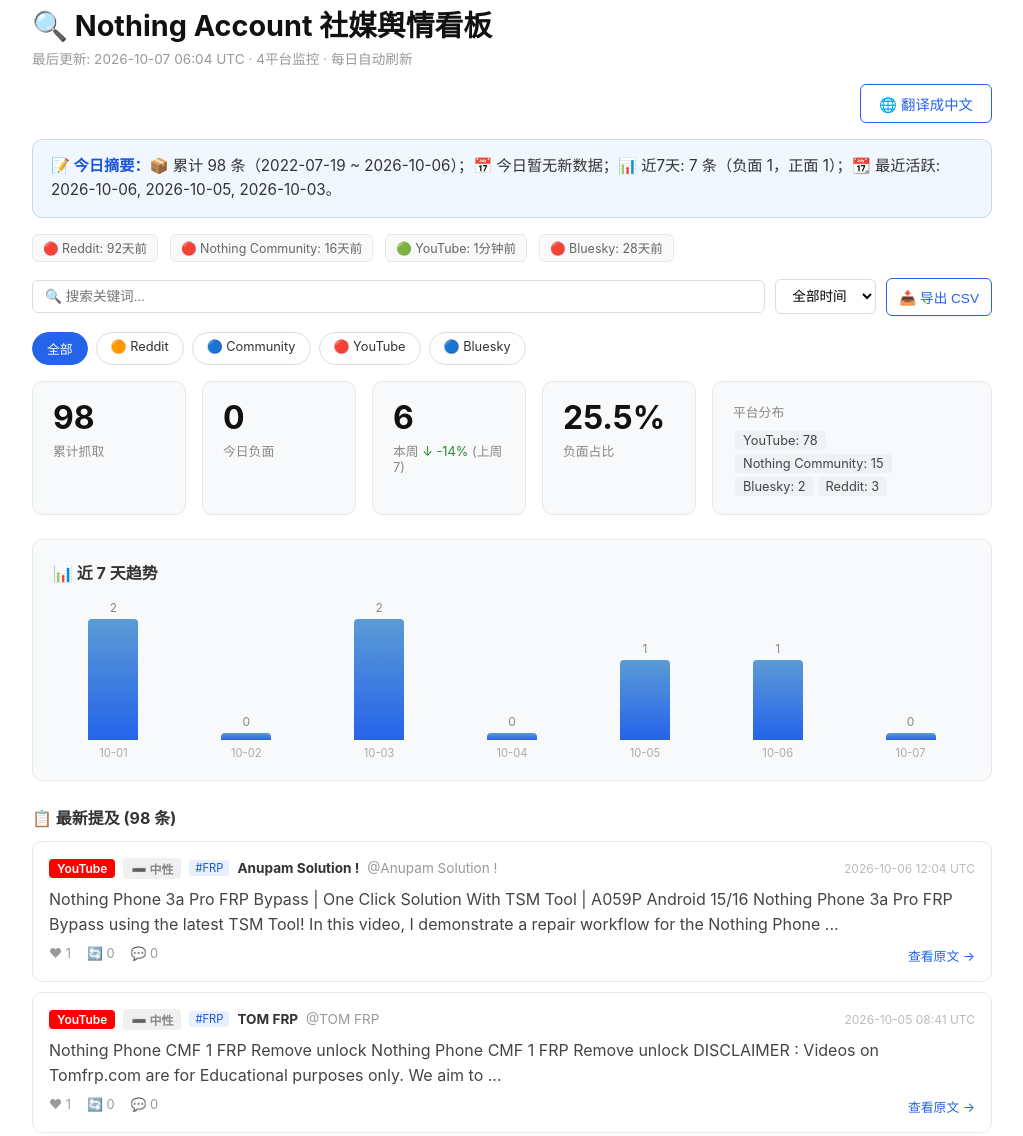
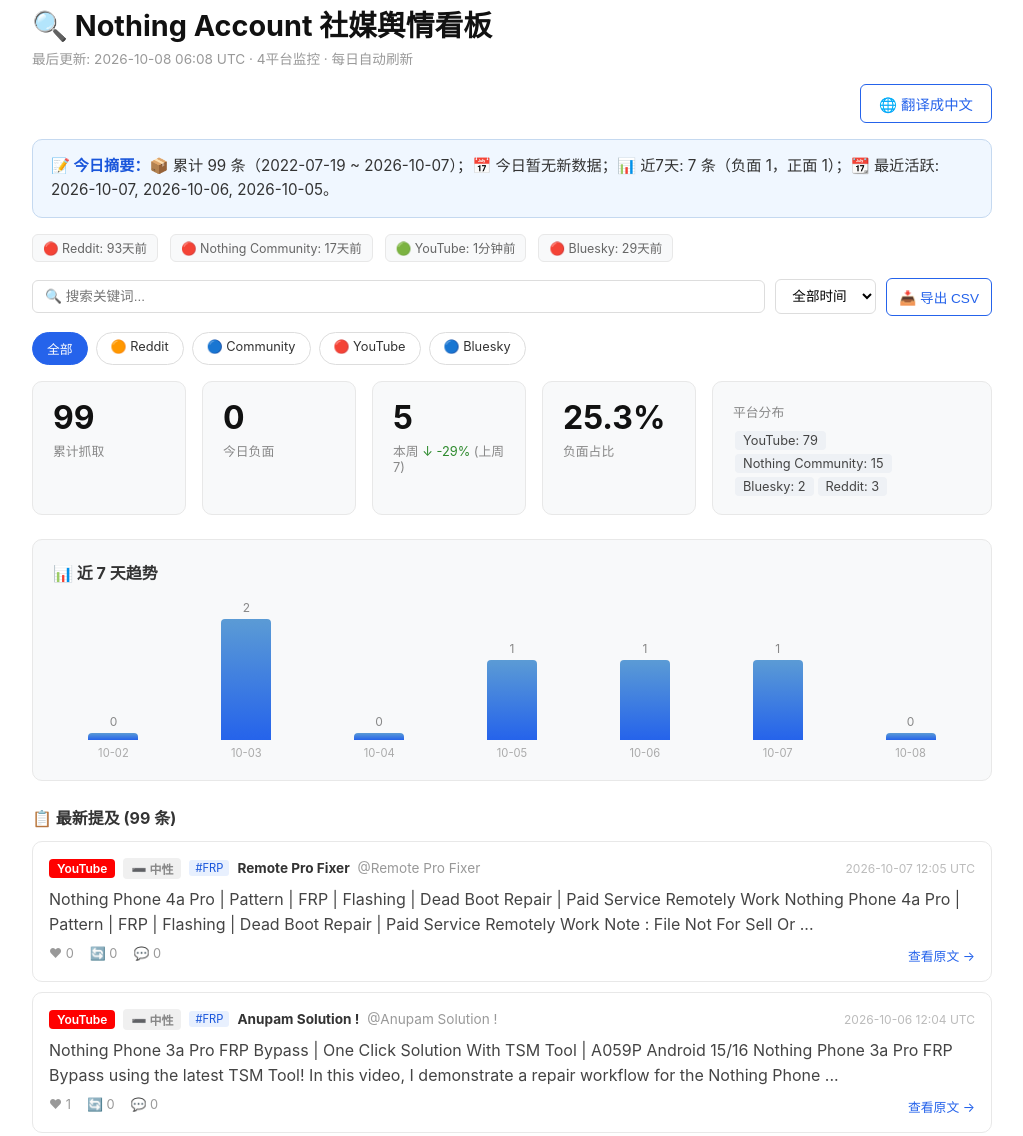
Before and after one commit to janeyan-a11y/nothing-account-monitor, a plain HTML site: page index.html in a window 1280 px wide. Shown: the part 21-1157 px from the top of the page, without its empty margins (128-1151 px from the left). Drawn offline with Linux system fonts and the light colour scheme.

Commit message:
Auto: daily social monitor update [skip ci] b4dc10481cf7fe10e7438a8214ad0c0395cbcab7

```diff
--- a/index.html
+++ b/index.html
@@ -74,10 +74,10 @@
 <body>
 <div class="container">
 <h1>🔍 Nothing Account 社媒舆情看板</h1>
-<div class="subtitle">最后更新: 2026-10-07 06:04 UTC · 4平台监控 · 每日自动刷新</div>
+<div class="subtitle">最后更新: 2026-10-08 06:08 UTC · 4平台监控 · 每日自动刷新</div>
 <div class="translate-bar"><button class="btn-translate" id="btnTranslate" onclick="toggleTranslate()">🌐 翻译成中文</button></div>
-<div class="daily-summary"><strong>📝 今日摘要：</strong>📦 累计 98 条（2022-07-19 ~ 2026-10-06）；📅 今日暂无新数据；📊 近7天: 7 条（负面 1，正面 1）；📆 最近活跃: 2026-10-06, 2026-10-05, 2026-10-03。</div>
-<div class="status-bar"><span class="status-chip">🔴 Reddit: 92天前</span><span class="status-chip">🔴 Nothing Community: 16天前</span><span class="status-chip">🟢 YouTube: 1分钟前</span><span class="status-chip">🔴 Bluesky: 28天前</span></div>
+<div class="daily-summary"><strong>📝 今日摘要：</strong>📦 累计 99 条（2022-07-19 ~ 2026-10-07）；📅 今日暂无新数据；📊 近7天: 7 条（负面 1，正面 1）；📆 最近活跃: 2026-10-07, 2026-10-06, 2026-10-05。</div>
+<div class="status-bar"><span class="status-chip">🔴 Reddit: 93天前</span><span class="status-chip">🔴 Nothing Community: 17天前</span><span class="status-chip">🟢 YouTube: 1分钟前</span><span class="status-chip">🔴 Bluesky: 29天前</span></div>
 <div class="toolbar">
   <input type="text" id="searchInput" placeholder="🔍 搜索关键词..." oninput="applyFilters()">
   <select id="timeFilter" onchange="applyFilters()"><option value="all">全部时间</option><option value="7">近 7 天</option><option value="30">近 30 天</option><option value="1">今天</option></select>
@@ -92,16 +92,31 @@
 </div>
 
 <div class="stats-grid">
-  <div class="stat-card"><div class="number">98</div><div class="label">累计抓取</div></div>
+  <div class="stat-card"><div class="number">99</div><div class="label">累计抓取</div></div>
   <div class="stat-card"><div class="number">0</div><div class="label">今日负面</div></div>
-  <div class="stat-card"><div class="number">6</div><div class="label">本周 <span class="trend-down">↓ -14%</span> (上周 7)</div></div>
-  <div class="stat-card"><div class="number" style="color:#111">25.5%</div><div class="label">负面占比</div></div>
-  <div class="stat-card" style="flex:2;min-width:280px;"><div class="label" style="margin-top:4px;">平台分布</div><div style="margin-top:8px;"><span class="stat-chip pfilter" data-p="YouTube" onclick="filterPlatform('YouTube')">YouTube: 78</span><span class="stat-chip pfilter" data-p="Nothing Community" onclick="filterPlatform('Nothing Community')">Nothing Community: 15</span><span class="stat-chip pfilter" data-p="Bluesky" onclick="filterPlatform('Bluesky')">Bluesky: 2</span><span class="stat-chip pfilter" data-p="Reddit" onclick="filterPlatform('Reddit')">Reddit: 3</span></div></div>
-</div>
-<div class="trend-section"><h3>📊 近 7 天趋势</h3><div class="bar-chart"><div class="bar-col"><div class="bar-value">2</div><div class="bar-fill" style="height:100%"></div><div class="bar-label">10-01</div></div><div class="bar-col"><div class="bar-value">0</div><div class="bar-fill" style="height:4%"></div><div class="bar-label">10-02</div></div><div class="bar-col"><div class="bar-value">2</div><div class="bar-fill" style="height:100%"></div><div class="bar-label">10-03</div></div><div class="bar-col"><div class="bar-value">0</div><div class="bar-fill" style="height:4%"></div><div class="bar-label">10-04</div></div><div class="bar-col"><div class="bar-value">1</div><div class="bar-fill" style="height:50%"></div><div class="bar-label">10-05</div></div><div class="bar-col"><div class="bar-value">1</div><div class="bar-fill" style="height:50%"></div><div class="bar-label">10-06</div></div><div class="bar-col"><div class="bar-value">0</div><div class="bar-fill" style="height:4%"></div><div class="bar-label">10-07</div></div></div></div>
+  <div class="stat-card"><div class="number">5</div><div class="label">本周 <span class="trend-down">↓ -29%</span> (上周 7)</div></div>
+  <div class="stat-card"><div class="number" style="color:#111">25.3%</div><div class="label">负面占比</div></div>
+  <div class="stat-card" style="flex:2;min-width:280px;"><div class="label" style="margin-top:4px;">平台分布</div><div style="margin-top:8px;"><span class="stat-chip pfilter" data-p="YouTube" onclick="filterPlatform('YouTube')">YouTube: 79</span><span class="stat-chip pfilter" data-p="Nothing Community" onclick="filterPlatform('Nothing Community')">Nothing Community: 15</span><span class="stat-chip pfilter" data-p="Bluesky" onclick="filterPlatform('Bluesky')">Bluesky: 2</span><span class="stat-chip pfilter" data-p="Reddit" onclick="filterPlatform('Reddit')">Reddit: 3</span></div></div>
+</div>
+<div class="trend-section"><h3>📊 近 7 天趋势</h3><div class="bar-chart"><div class="bar-col"><div class="bar-value">0</div><div class="bar-fill" style="height:4%"></div><div class="bar-label">10-02</div></div><div class="bar-col"><div class="bar-value">2</div><div class="bar-fill" style="height:100%"></div><div class="bar-label">10-03</div></div><div class="bar-col"><div class="bar-value">0</div><div class="bar-fill" style="height:4%"></div><div class="bar-label">10-04</div></div><div class="bar-col"><div class="bar-value">1</div><div class="bar-fill" style="height:50%"></div><div class="bar-label">10-05</div></div><div class="bar-col"><div class="bar-value">1</div><div class="bar-fill" style="height:50%"></div><div class="bar-label">10-06</div></div><div class="bar-col"><div class="bar-value">1</div><div class="bar-fill" style="height:50%"></div><div class="bar-label">10-07</div></div><div class="bar-col"><div class="bar-value">0</div><div class="bar-fill" style="height:4%"></div><div class="bar-label">10-08</div></div></div></div>
 <div class="mentions-section">
-  <h3>📋 最新提及 (<span id="mentionCount">98</span> 条)</h3>
-  <div class="mention-card" data-platform="YouTube" data-sentiment="neutral" data-date="2026-10-06" data-tags="#FRP">
+  <h3>📋 最新提及 (<span id="mentionCount">99</span> 条)</h3>
+  <div class="mention-card" data-platform="YouTube" data-sentiment="neutral" data-date="2026-10-07" data-tags="#FRP">
+  <div class="mention-header">
+    <span class="platform-badge platform-youtube">YouTube</span>
+    <span class="sent-badge sent-neutral">➖ 中性</span> <span class="topic-tag">#FRP</span>
+    <span class="author"><strong>Remote Pro Fixer</strong> <span class="username">@Remote Pro Fixer</span></span>
+    <span class="time">2026-10-07 12:05 UTC</span>
+  </div>
+  <div class="mention-text">Nothing Phone 4a Pro | Pattern | FRP | Flashing | Dead Boot Repair | Paid Service Remotely Work
+
+Nothing Phone 4a Pro | Pattern | FRP | Flashing | Dead Boot Repair | Paid Service Remotely Work Note : File Not For Sell Or ...</div>
+  <div class="mention-footer">
+    <span>❤ 0</span><span>🔄 0</span><span>💬 0</span>
+    <a href="https://www.youtube.com/watch?v=L2RR7jrAAfc" target="_blank" class="source-link">查看原文 →</a>
+  </div>
+</div>
+<div class="mention-card" data-platform="YouTube" data-sentiment="neutral" data-date="2026-10-06" data-tags="#FRP">
   <div class="mention-header">
     <span class="platform-badge platform-youtube">YouTube</span>
     <span class="sent-badge sent-neutral">➖ 中性</span> <span class="topic-tag">#FRP</span>
```
